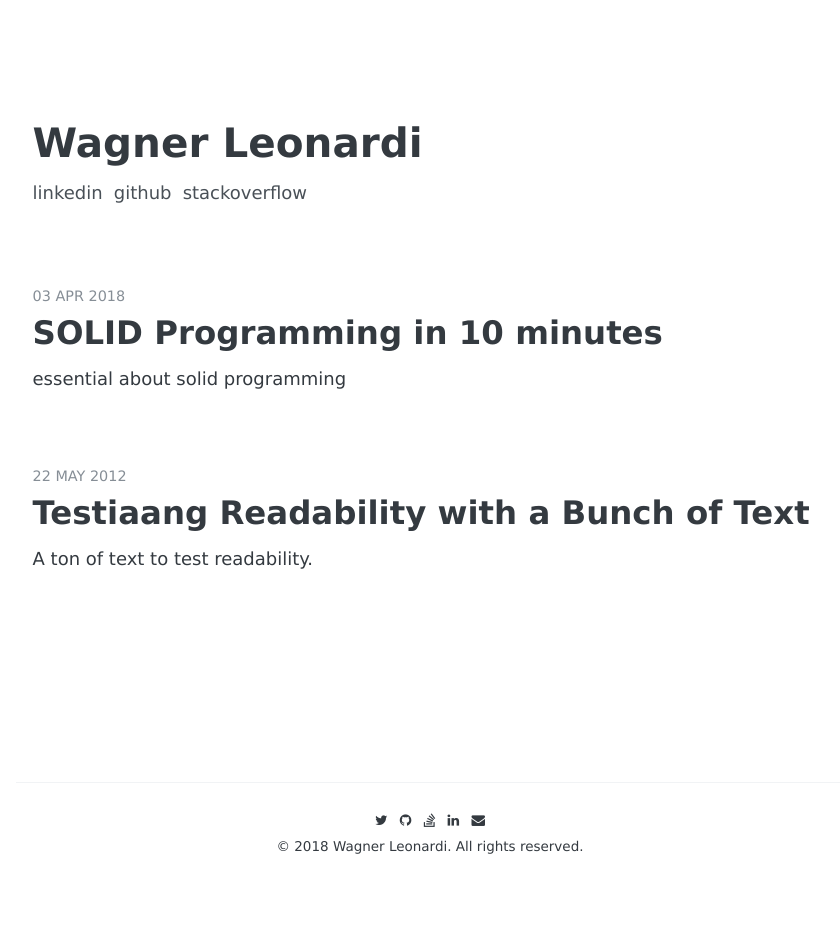
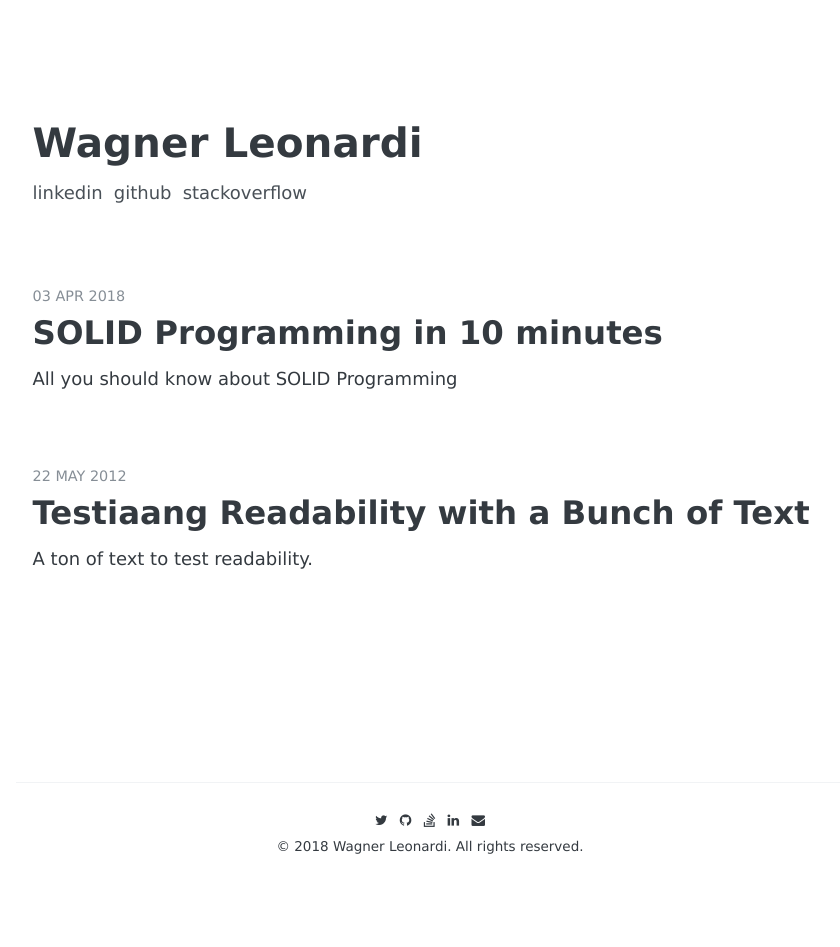
Before and after one commit to leonardiwagner/leonardiwagner.github.io, a Jekyll site: the page built from index.html, in a window 1280 px wide. Shown: the whole page, without its empty margins (210-1050 px from the left). Built offline with Jekyll 4.4.1, drawn with Linux system fonts in a browser that asks for light colours; some web fonts are replaced; the list of posts is cut into pages by our own code.

Commit message:
update solid article image

```diff
--- a/_posts/2018-04-03-solid-programming-in-a-nutshell.md
+++ b/_posts/2018-04-03-solid-programming-in-10-minutes.md
@@ -1,8 +1,9 @@
 ---
 layout: post
 title: "SOLID Programming in 10 minutes"
-description: "essential about solid programming"
+description: "All you should know about SOLID Programming"
 date: 2018-04-03
+image: /assets/images/solid.jpg
 tags: [solid, programming]
 comments: true
 share: true
```
Also changed, not shown: assets/images/solid.jpg (added), 1 other file.
